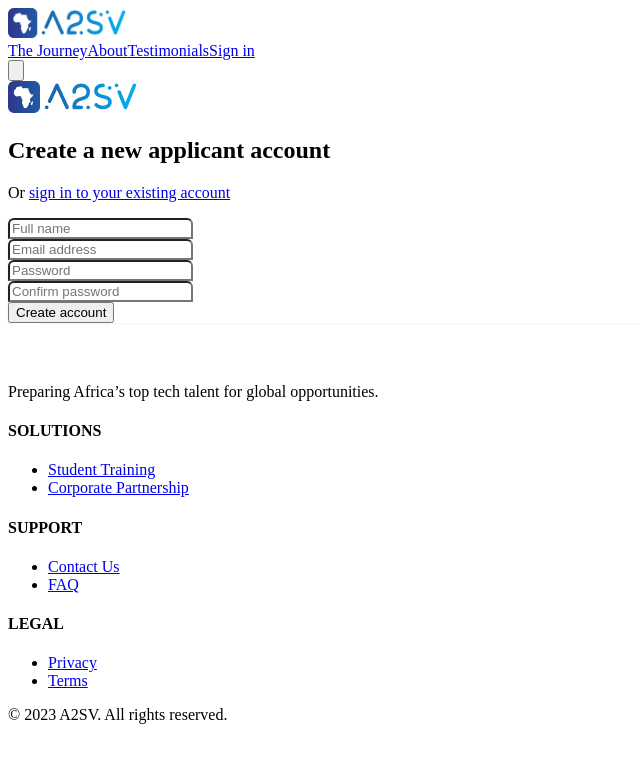
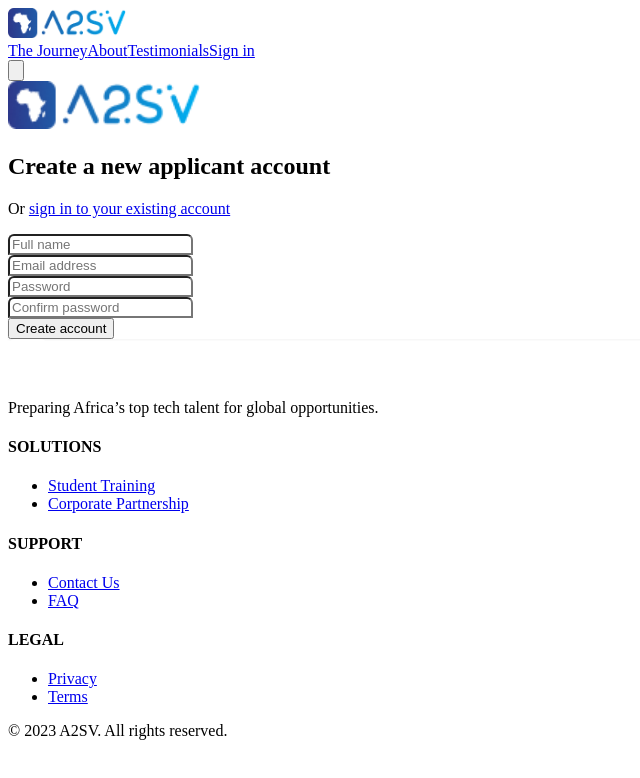
Before and after one commit to RuetGG/Team3-Starter-Project, a Next.js app: page /auth/signup in a window 1280 px wide. Shown: the top 778 px of the page, without its empty margins (0-640 px from the left). Built offline with nearby package versions, Linux system fonts and the light colour scheme.

Commit message:
redirection to signin link

```diff
--- a/src/app/auth/signup/page.tsx
+++ b/src/app/auth/signup/page.tsx
@@ -2,6 +2,8 @@ import { NextPage } from "next";
 import NavBar from "@app/components/navBarForregister";
 import Footer from "@app/components/footerForRegister";
 import Form from "@app/components/formForregister";
+import Image from "next/image";
+
 const Home: NextPage = () => {
 	return (
 		<div className="flex flex-col min-h-screen bg-gray-50">
@@ -12,10 +14,13 @@ const Home: NextPage = () => {
 					{/* Logo & Title */}
 					<div className="w-full h-auto opacity-100 relative">
 						<div className="flex justify-center mb-4">
-              <img
+							<Image
 								src="/images/logo-blue-fill.png"
 								alt="Logo"
-                className="w-[192px] h-[48px] object-contain"
+								width={192}
+								height={48}
+								className="object-contain"
+								priority
 							/>
 						</div>
 
@@ -28,7 +33,10 @@ const Home: NextPage = () => {
 							</h2>
 							<p className="text-sm mt-1 text-[#111827]">
 								Or{" "}
-                <a href="#" className="text-blue-600 hover:underline">
+								<a
+									href="/auth/signin"
+									className="text-blue-600 hover:underline"
+								>
 									sign in to your existing account
 								</a>
 							</p>
```
Lines whose indentation alone changed are shown as unchanged.
